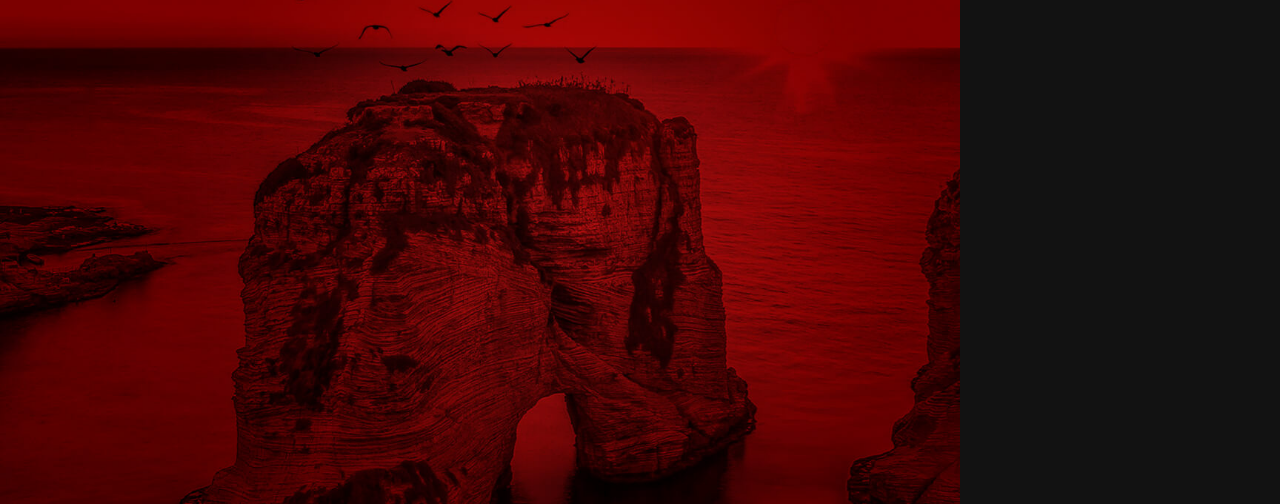
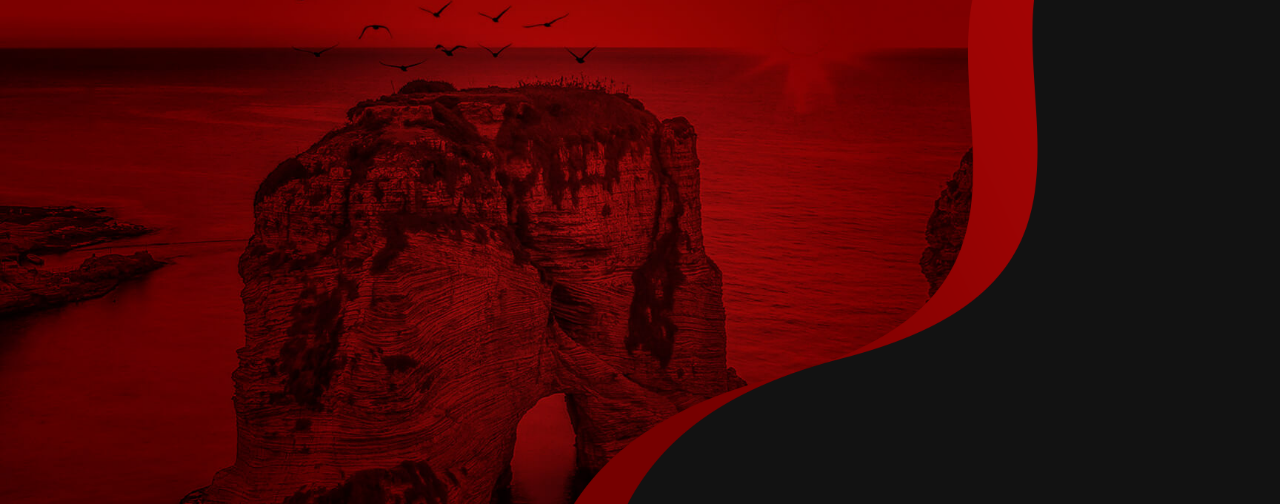
Before and after one commit to shadyessaam/Lebanon-Heaven-landing, a plain HTML site: page index.html in a window 1280 px wide. Shown: the part 179-683 px from the top of the page. Drawn offline with Linux system fonts and the light colour scheme.

Commit message:
Design edited

```diff
--- a/index.html
+++ b/index.html
@@ -18,7 +18,7 @@
   </head>
   <body>
     <div class="main row g-0">
-      <div class="left col-lg-9 col-sm-12">
+      <div class="left col-lg-5 col-sm-12">
         <div
           class="container pt-5 pb-5 pb-lg-0 d-flex flex-column"
           style="max-width: 80%"
@@ -33,9 +33,10 @@
           <img src="assets/coming.png" alt="" style="max-width: 50%" />
         </div>
       </div>
-      <div class="right col-lg-3 col-sm-12">
-        <div id="desk" class="container mt-4" style="max-width: 80%">
-          <img src="assets/coming.png" alt="" style="max-width: 50%" />
+      <div class="right col-lg-7 col-sm-12">
+        <div class="all">
+          <div id="desk" class="container m-5 pt-5 pe-4" >
+            <img src="assets/coming.png" alt="" style="max-width: 20%" />
           </div>
           <div class="social pb-5">
             <p>Contact Us</p>
@@ -60,6 +61,7 @@
                 <a href="https://wa.me/9613399775"
                   ><img src="assets/whatsapp.png" alt=""
                 /></a>
+              </div>
             </div>
           </div>
         </div>
--- a/style/style.css
+++ b/style/style.css
@@ -5,27 +5,49 @@
     box-sizing: border-box;
 }
 
+@media (min-width:1024px){
+    body{
+        background: url(../assets/bg.jpg);
+        background-size: cover;
+        background-repeat: no-repeat;
+    }
+    #desk{
+        display: flex;
+        justify-content: end;
+    }
+    .all{
+        background:url(../assets/waves.png);
+        background-size: cover;
+        height: 100%;
+        width: 100%;
+    }
+
+    .right, .all{
+        /* background-color: #121212; */
+        display: flex;
+        flex-direction: column;
+        justify-content: space-between;
+        align-items: end;
+    }
+
+    .social{
+        margin-right: 1.5rem;
+    }
+}
+
 body{
     background-color: #121212;
 }
+
 
 .main{
     min-height: 100vh;
 }
 
 .left{
-    background-color: #F8F8F8;
-    background: url(../assets/bg.jpg);
-    background-size: cover;
-    background-repeat: no-repeat;
 }
 
-.right{
-    background-color: #121212;
-    display: flex;
-    flex-direction: column;
-    justify-content: space-between;
-}
+
 
 .container img{
     max-width: 30%;
@@ -69,13 +91,28 @@ body{
     display: contents;
 }
 
+@media (max-width:1023px){
+    .right{
+        background-color: #121212;
+    }
+    .left{
+        background: url(../assets/bg.jpg);
+        background-size: cover;
+        background-repeat: no-repeat;
+    }
+}
+
+
 @media (min-width:992px){
+
     #mob, #mobb{
         display:none
     }
 }
 
 @media (max-width:992px){
+
+
     #desk{
         display: none;
     }
```
Also changed, not shown: assets/waves.png (added). Lines whose indentation alone changed are shown as unchanged.
